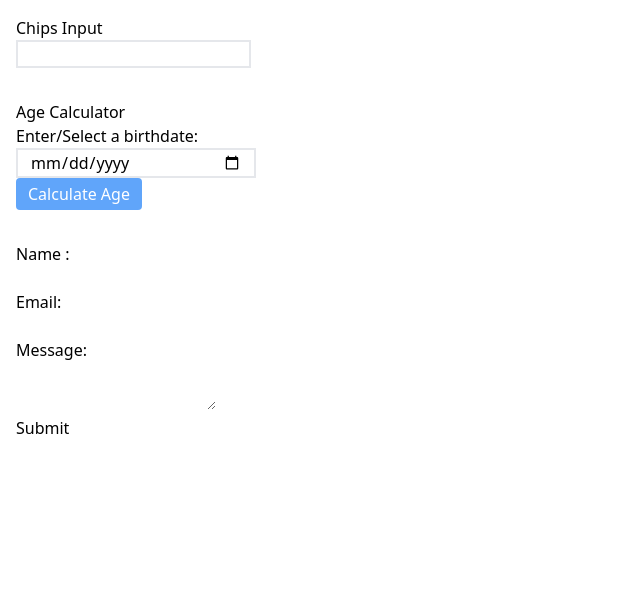
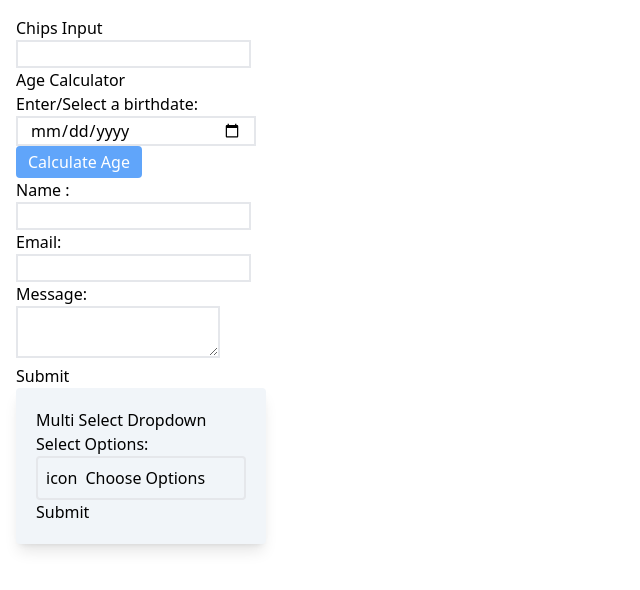
Before and after one commit to code1breaker/frontend-practice, a Next.js app: page /interview-questions in a window 1280 px wide. Shown: the top 590 px of the page, without its empty margins (0-640 px from the left). Built offline with nearby package versions, Linux system fonts and the light colour scheme.

Commit message:
multiselect dropdown

```diff
--- a/src/components/AgeCalculator.jsx
+++ b/src/components/AgeCalculator.jsx
@@ -46,7 +46,7 @@ const AgeCalculator = () => {
     setAge({ date: ageInDate, month: ageInMonth, year: ageInYear });
   };
   return (
-    <div className="p-4">
+    <div>
       <h1>Age Calculator</h1>
       <div>
         <label>Enter/Select a birthdate:</label>
--- a/src/components/ChipsInput.jsx
+++ b/src/components/ChipsInput.jsx
@@ -24,7 +24,7 @@ const ChipsInput = () => {
 
   return (
     <>
-      <div className="p-4">
+      <div>
         <h1>Chips Input</h1>
         <input
           type="text"
--- a/src/components/ContactForm.jsx
+++ b/src/components/ContactForm.jsx
@@ -36,7 +36,7 @@ const ContactForm = () => {
     setSuccess(true);
   };
   return (
-    <div className="p-4">
+    <div>
       {!success ? (
         <form onSubmit={handleSubmit}>
           <label htmlFor="name">Name :</label>
@@ -47,6 +47,7 @@ const ContactForm = () => {
               value={form?.name}
               name="name"
               onChange={handleChange}
+              className="border-2"
             />
             {error?.name && <p style={{ color: "red" }}>{error?.name}</p>}
           </div>
@@ -58,6 +59,7 @@ const ContactForm = () => {
               value={form?.email}
               name="email"
               onChange={handleChange}
+              className="border-2"
             />
             {error?.email && <p style={{ color: "red" }}>{error?.email}</p>}
           </div>
@@ -68,6 +70,7 @@ const ContactForm = () => {
               value={form?.message}
               name="message"
               onChange={handleChange}
+              className="border-2"
             />
             {error?.message && <p style={{ color: "red" }}>{error?.message}</p>}
           </div>
--- /dev/null
+++ b/src/components/MultiSelectDropdown.jsx
@@ -0,0 +1,102 @@
+import React, { useEffect, useRef, useState } from "react";
+
+// const lists = [
+//   { id: 1, label: "Option 1" },
+//   { id: 2, label: "Option 2" },
+//   { id: 3, label: "Option 3" },
+//   { id: 4, label: "Option 4" },
+// ];
+
+const lists = new Array(10)
+  .fill()
+  .map((_, i) => ({ id: i + 1, label: `Option ${i + 1}` }));
+
+const MultiSelectDropdown = () => {
+  const [isDropdownOpen, setIsDropdownOpen] = useState(false);
+  const [selectedOptions, setSelectedOptions] = useState({});
+  const [selectedValues, setSelectedValues] = useState("");
+  const dropdownRef = useRef();
+  const [isSubmit, setIsSubmit] = useState(false);
+
+  const selectedCount = Object.keys(selectedOptions).length;
+
+  const handleChange = (list) => {
+    setSelectedOptions((prev) => {
+      if (prev.hasOwnProperty(list.id)) {
+        delete prev[list.id];
+        return { ...prev };
+      }
+      prev[list.id] = list;
+      return { ...prev };
+    });
+  };
+
+  useEffect(() => {
+    const handleOutsideClick = (e) => {
+      if (dropdownRef.current && dropdownRef.current.contains(e.target)) return;
+      setIsDropdownOpen(false);
+    };
+    document.addEventListener("click", handleOutsideClick);
+    return () => document.removeEventListener("click", handleOutsideClick);
+  }, []);
+
+  return (
+    <div className="w-[20%] shadow-lg p-5 rounded bg-slate-100">
+      <h1>Multi Select Dropdown</h1>
+
+      <div className="relative" ref={dropdownRef}>
+        <p>Select Options:</p>
+        <div
+          className="border-2 rounded flex items-center gap-2 p-2"
+          onClick={() => {
+            setIsDropdownOpen(!isDropdownOpen);
+          }}
+        >
+          <span>icon</span>
+          <p>
+            {selectedCount > 0 ? `${selectedCount} selected` : "Choose Options"}
+          </p>
+        </div>
+
+        {isDropdownOpen && (
+          <ul className="bg-gray-200 rounded p-2 absolute top-20 w-full max-h-52 overflow-auto">
+            <p onClick={() => setSelectedOptions({})}>Reset Selection</p>
+            {lists?.map((list) => (
+              <li key={list.id} className="flex items-center gap-2">
+                <input
+                  type="checkbox"
+                  id={list.id}
+                  checked={!!selectedOptions[list.id]}
+                  onChange={() => handleChange(list)}
+                />
+                <label htmlFor={list.id}>{list.label}</label>
+              </li>
+            ))}
+          </ul>
+        )}
+      </div>
+
+      <button
+        onClick={() => {
+          setIsSubmit(true);
+          const values = Object.values(selectedOptions)
+            .map((option) => option.label)
+            .join(", ");
+          setSelectedValues(values);
+        }}
+      >
+        Submit
+      </button>
+
+      {isSubmit && (
+        <p>
+          {selectedValues
+            ? `Selected: ${selectedValues}`
+            : "Please select atleast one option"}
+        </p>
+      )}
+    </div>
+  );
+};
+
+export default MultiSelectDropdown;
--- a/src/pages/interview-questions/index.js
+++ b/src/pages/interview-questions/index.js
@@ -1,13 +1,15 @@
 import ContactForm from "../../components/ContactForm";
 import AgeCalculator from "../../components/AgeCalculator";
 import ChipsInput from "../../components/ChipsInput";
+import MultiSelectDropdown from "../../components/MultiSelectDropdown";
 
 const InterviewQuestionsPage = () => {
   return (
-    <div className="">
+    <div className="p-4">
       <ChipsInput />
       <AgeCalculator />
       <ContactForm />
+      <MultiSelectDropdown />
     </div>
   );
 };
```
